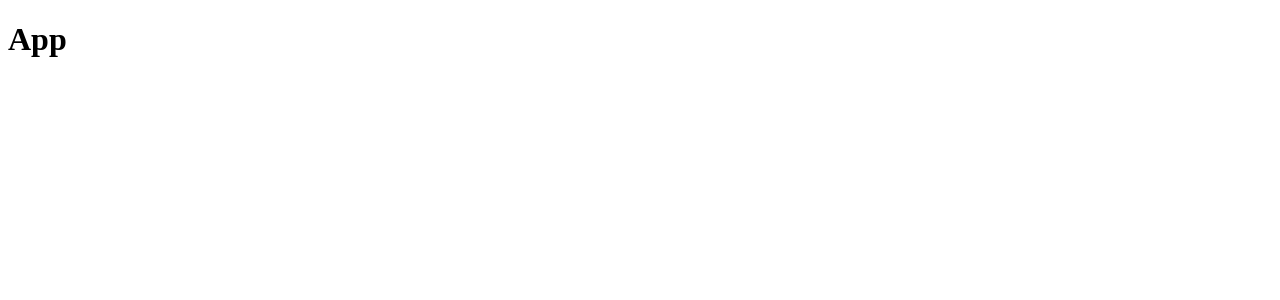
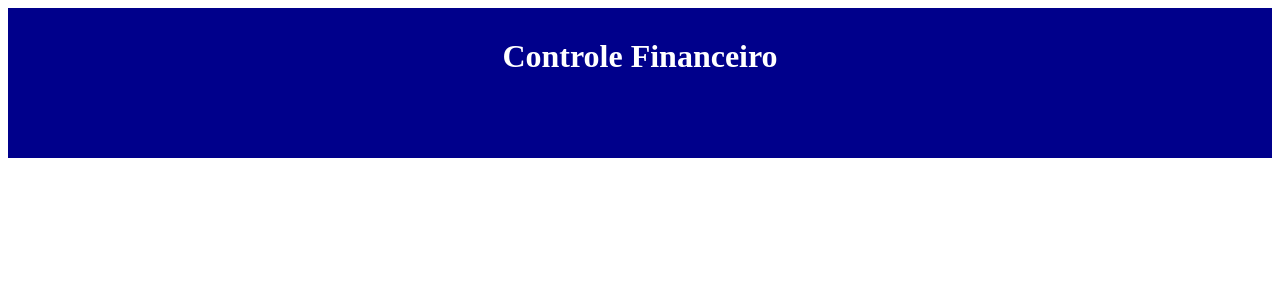
Before and after one commit to LeoScripts/controle-financeiro, a React (Vite) app: page / in a window 1280 px wide. Shown: the top 300 px of the page. Built offline with nearby package versions, Linux system fonts and the light colour scheme.

Commit message:
stilizaçao inicial do header e planejamento do body do projeto

```diff
--- a/src/App.styles.ts
+++ b/src/App.styles.ts
@@ -3,3 +3,22 @@
 export const Container = styled.div`
 
 `;
+
+export const Header = styled.div`
+  background-color: darkblue;
+  height: 150px;
+  text-align: center;
+`;
+
+export const HeaderText = styled.h1`
+  color: #FFF;
+  padding: 0;
+  margin: 0;
+  padding-top: 30px;
+  `;
+
+export const Body = styled.div`
+  margin: auto;
+  max-width: 980px;
+  margin-bottom: 50px;
+`;
--- a/src/App.tsx
+++ b/src/App.tsx
@@ -3,7 +3,17 @@
 export function App() {
   return (
     <C.Container>
-      <h1>App</h1>
+      <C.Header>
+        <C.HeaderText>Controle Financeiro</C.HeaderText>
+      </C.Header>
+
+      <C.Body>
+        {/* area de informações */}
+
+        {/* area de incersão de dados */}
+
+        {/* tabela de intens */}
+      </C.Body>
     </C.Container>
   );
 }
```
